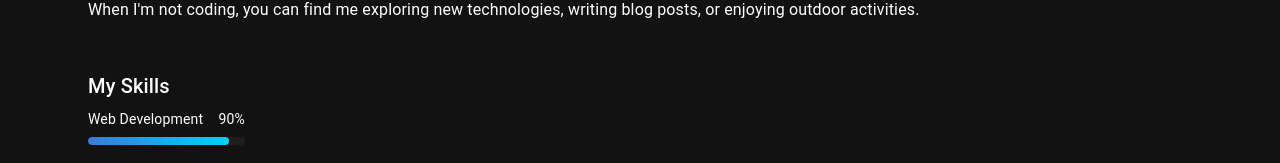
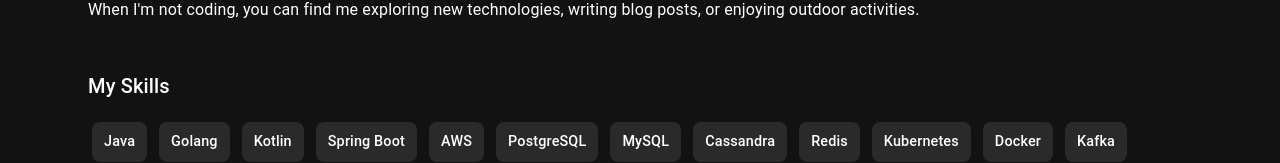
Before and after one commit to lelelemonade/lelelemonade.github.io, a React (Vite) app: page /#/ in a window 1280 px wide. Shown: the part 779-942 px from the top of the page. Built offline with nearby package versions, Linux system fonts and the light colour scheme.

Commit message:
optimize my skills section

```diff
--- /dev/null
+++ b/src/components/SkillChip.jsx
@@ -0,0 +1,38 @@
+import React from 'react';
+import { Chip } from '@mui/material';
+import { motion } from 'framer-motion';
+
+const SkillChip = ({ skill }) => {
+  return (
+    <motion.div
+      whileHover={{
+        scale: 1.1,
+        y: -5,
+        transition: { type: 'spring', stiffness: 300 }
+      }}
+    >
+      <Chip
+        label={skill}
+        sx={{
+          m: 0.5,
+          fontWeight: 500,
+          fontSize: '0.9rem',
+          py: 2.5,
+          borderRadius: 2,
+          backgroundColor: theme => theme.palette.mode === 'dark'
+            ? 'rgba(255, 255, 255, 0.1)'
+            : 'rgba(0, 0, 0, 0.05)',
+          color: 'text.primary',
+          '&:hover': {
+            backgroundColor: theme => theme.palette.mode === 'dark'
+              ? 'rgba(255, 255, 255, 0.2)'
+              : 'rgba(0, 0, 0, 0.1)',
+            boxShadow: '0 4px 8px rgba(0,0,0,0.1)'
+          }
+        }}
+      />
+    </motion.div>
+  );
+};
+
+export default SkillChip;
--- a/src/pages/HomePage.jsx
+++ b/src/pages/HomePage.jsx
@@ -14,6 +14,7 @@
 import HeroSection from '../components/HeroSection';
 import ContactSection from '../components/ContactSection';
 import AnimatedCard from '../components/AnimatedCard';
+import SkillChip from '../components/SkillChip';
 import { getBlogPosts, getNewsPosts } from '../utils/markdownLoader';
 
 export default function HomePage() {
@@ -40,10 +41,11 @@
   }, []);
 
   const skills = [
-    { name: 'Web Development', level: 90 },
-    { name: 'UI/UX Design', level: 85 },
-    { name: 'Mobile Development', level: 75 },
-    { name: 'Data Science', level: 70 },
+    'Java', 'Golang', 'Kotlin', 'Spring Boot', 'AWS', 'PostgreSQL',
+    'MySQL', 'Cassandra', 'Redis', 'Kubernetes', 'Docker', 'Kafka',
+    'RabbitMQ', 'Restful', 'gRPC', 'GraphQL', 'Prometheus', 'Grafana',
+    'Kibana', 'ShardingSphere', 'Junit', 'Github Action', 'JavaScript',
+    'React', 'Python', 'Rust', 'Linux', 'Agile'
   ];
 
   return (
@@ -107,38 +109,19 @@
                 animate={{ opacity: 1, x: 0 }}
                 transition={{ duration: 0.5, delay: 0.3 }}
               >
-                <Typography variant="h6" gutterBottom>My Skills</Typography>
-                {skills.map((skill, index) => (
-                  <Box key={skill.name} sx={{ mb: 2 }}>
-                    <Box sx={{ display: 'flex', justifyContent: 'space-between', mb: 1 }}>
-                      <Typography variant="body2">{skill.name}</Typography>
-                      <Typography variant="body2">{skill.level}%</Typography>
-                    </Box>
-                    <Box
-                      sx={{
-                        height: 8,
-                        borderRadius: 4,
-                        bgcolor: 'background.paper',
-                        position: 'relative',
-                        overflow: 'hidden',
-                      }}
+                <Typography variant="h6" gutterBottom sx={{ mb: 2 }}>My Skills</Typography>
+                <Box sx={{ display: 'flex', flexWrap: 'wrap', gap: 0.5 }}>
+                  {skills.map((skill, index) => (
+                    <motion.div
+                      key={skill}
+                      initial={{ opacity: 0, y: 20 }}
+                      animate={{ opacity: 1, y: 0 }}
+                      transition={{ duration: 0.3, delay: 0.1 + index * 0.03 }}
                     >
-                      <motion.div
-                        initial={{ width: 0 }}
-                        animate={{ width: `${skill.level}%` }}
-                        transition={{ duration: 1, delay: 0.4 + index * 0.1 }}
-                        style={{
-                          height: '100%',
-                          borderRadius: 4,
-                          background: 'linear-gradient(90deg, #3a7bd5, #00d2ff)',
-                          position: 'absolute',
-                          left: 0,
-                          top: 0,
-                        }}
-                      />
-                    </Box>
-                  </Box>
-                ))}
+                      <SkillChip skill={skill} />
+                    </motion.div>
+                  ))}
+                </Box>
               </motion.div>
             </Grid>
           </Grid>
```
